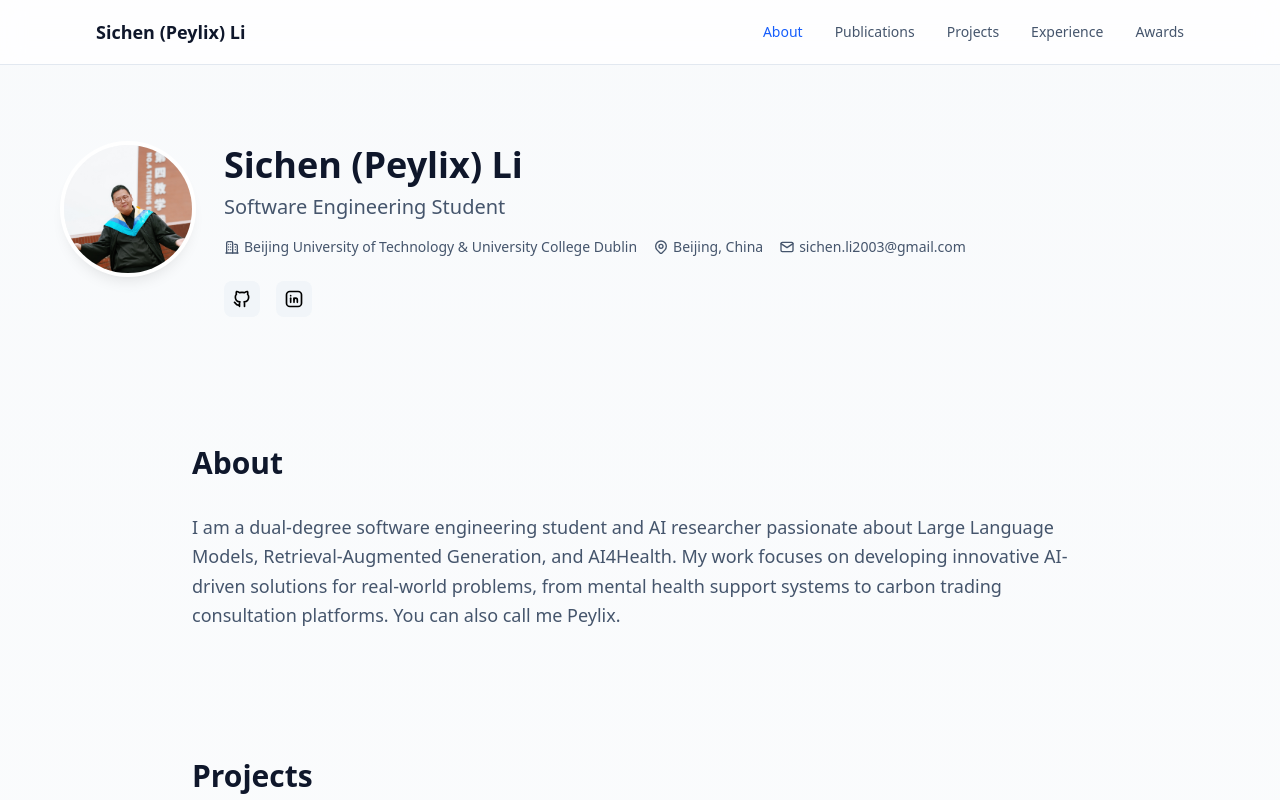
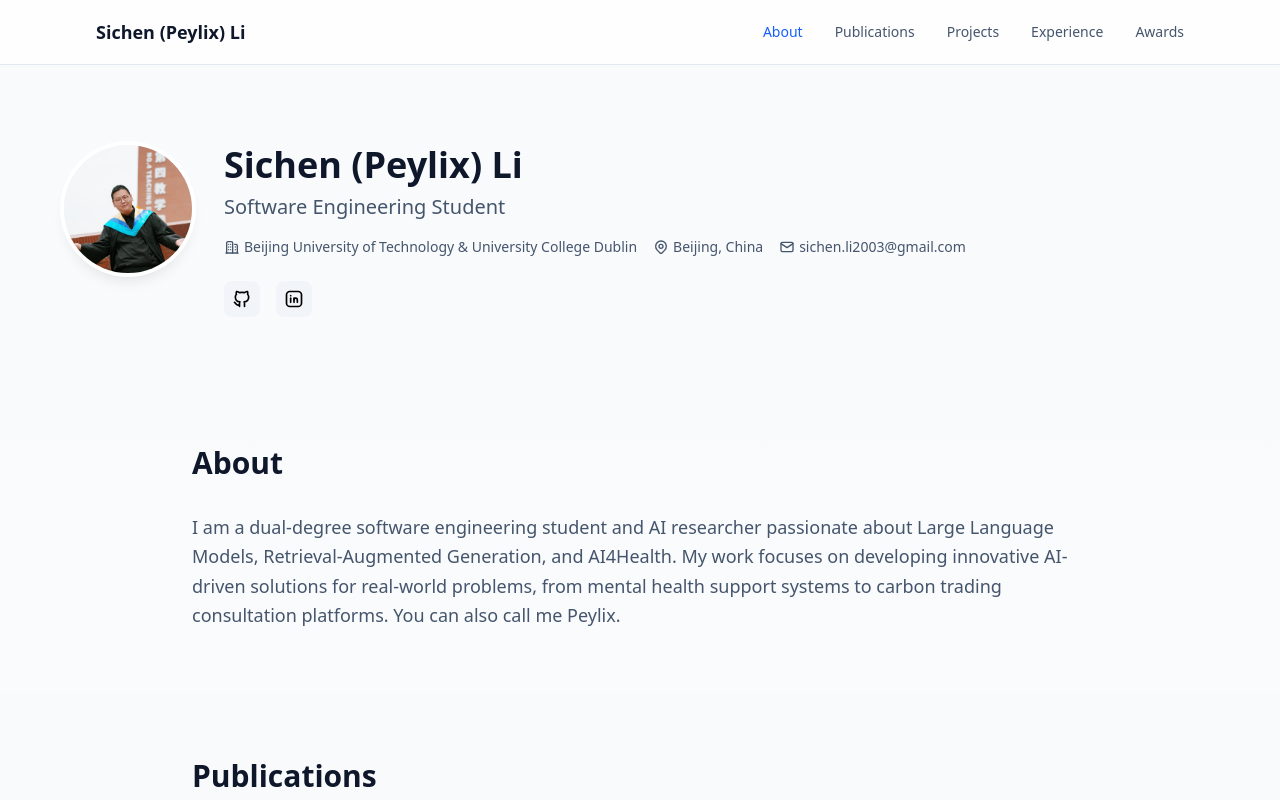
Before and after one commit to peylix/peylix.github.io, a React (Vite) app: page / in a window 1280 px wide. Shown: the top 800 px of the page. Built offline with nearby package versions, Linux system fonts and the light colour scheme.

Commit message:
Fix a typo in code

```diff
--- a/src/App.tsx
+++ b/src/App.tsx
@@ -122,7 +122,7 @@ export default function Portfolio() {
       )}
 
       {/* Publications Section */}
-      {sections.includes('publicatins') && (
+      {sections.includes('publications') && (
       <section id="publications" className="py-16 px-4 sm:px-6 lg:px-8 bg-slate-50 dark:bg-slate-900/50">
         <div className="max-w-4xl mx-auto">
           <h2 className="text-3xl font-bold text-slate-900 dark:text-white mb-8">Publications</h2>
```
